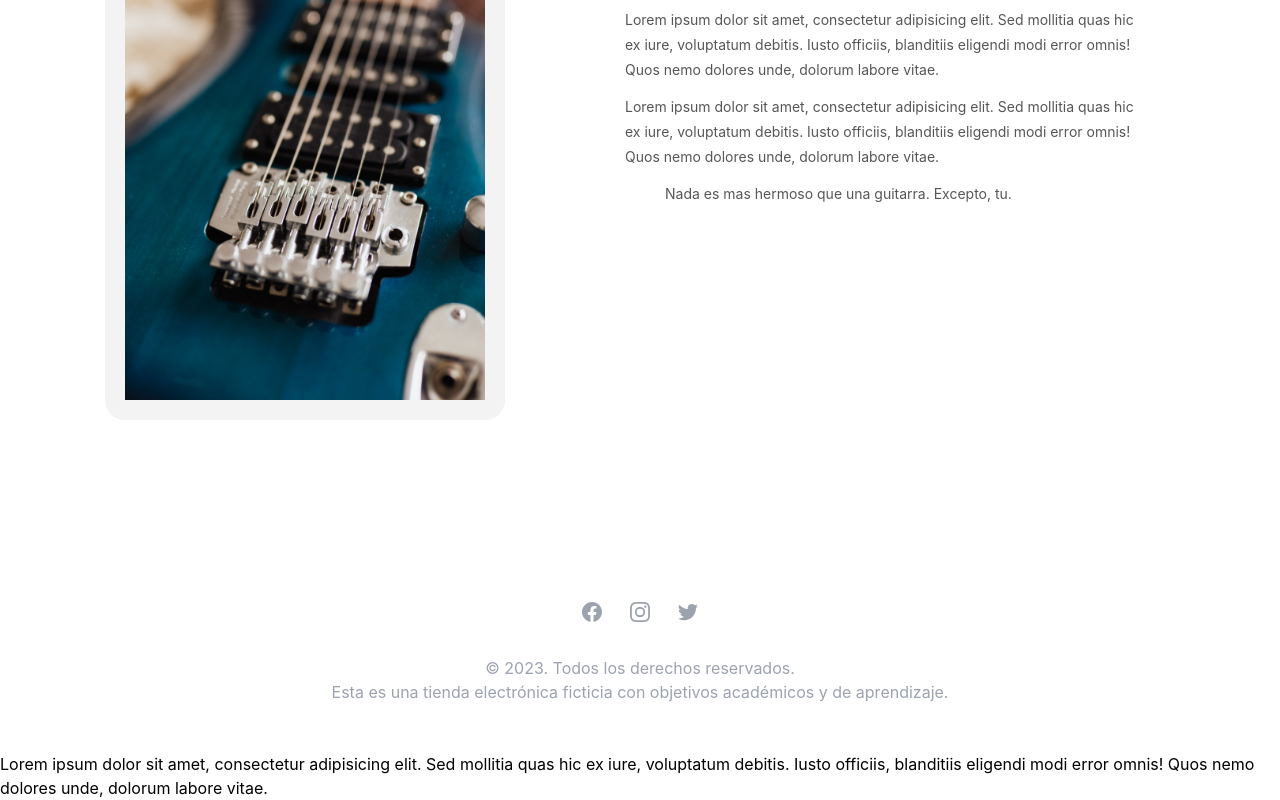
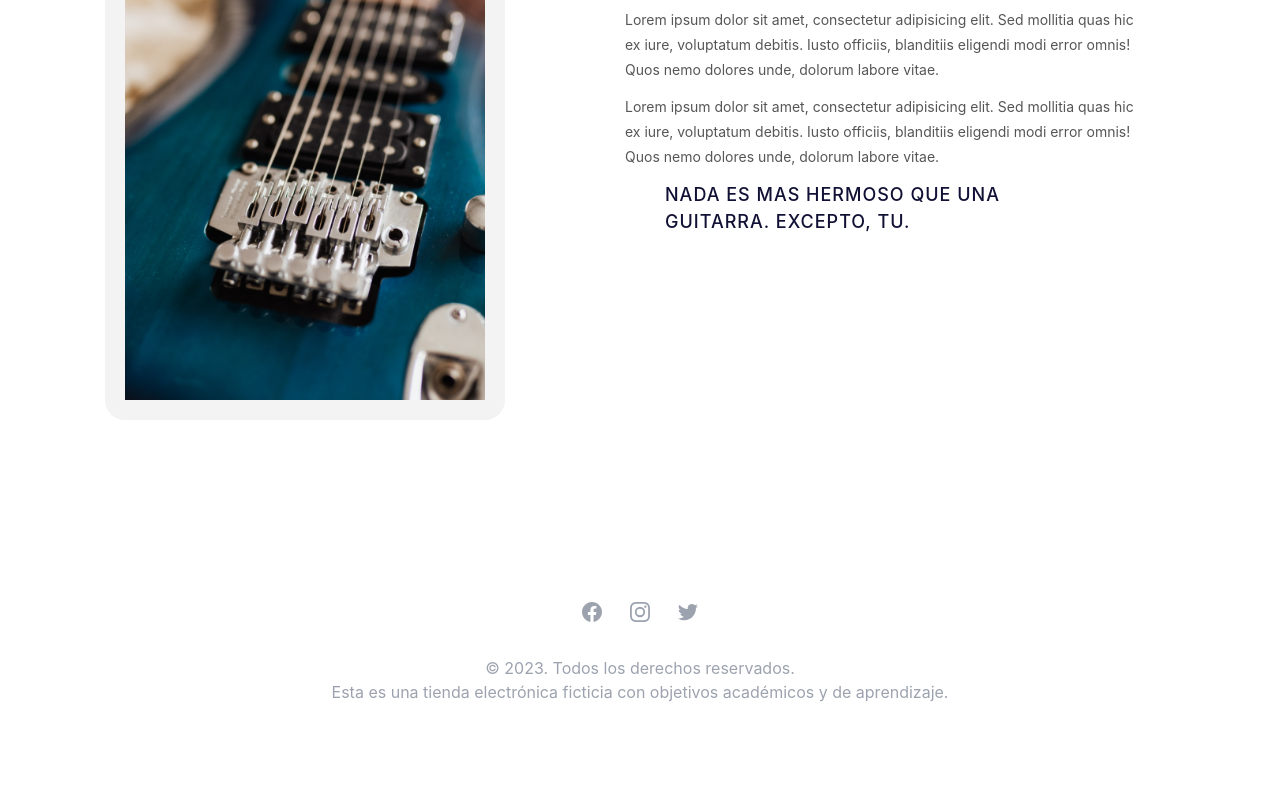
Before and after one commit to Luvime/proyecto-comercio-electronico, a React (Create React App) app: page /about in a window 1280 px wide. Shown: the part 821-1621 px from the top of the page. After the commit the page ends 1573 px from the top, so only its background shows below. Built offline with nearby package versions, Linux system fonts and the light colour scheme; no server answers.

Commit message:
cambios css y html

```diff
--- a/public/index.html
+++ b/public/index.html
@@ -42,6 +42,3 @@
 
   </body>
 </html>
-
-
-<p>Lorem ipsum dolor sit amet, consectetur adipisicing elit. Sed mollitia quas hic ex iure, voluptatum debitis. Iusto officiis, blanditiis eligendi modi error omnis! Quos nemo dolores unde, dolorum labore vitae.</p>
--- a/src/components/About.js
+++ b/src/components/About.js
@@ -52,7 +52,7 @@ export const About = () => {
             Quos nemo dolores unde, dolorum labore vitae.</p>
 
           <div className='sobremi'>
-            <p class="bienvenida">Nada es mas hermoso que una guitarra. Excepto, tu.</p>
+            <h3 class="bienvenida">Nada es mas hermoso que una guitarra. Excepto, tu.</h3>
           </div>
         </div>
       </section>
```
Also changed, not shown: 6 other files (tests, documents, lock files or other folders).
